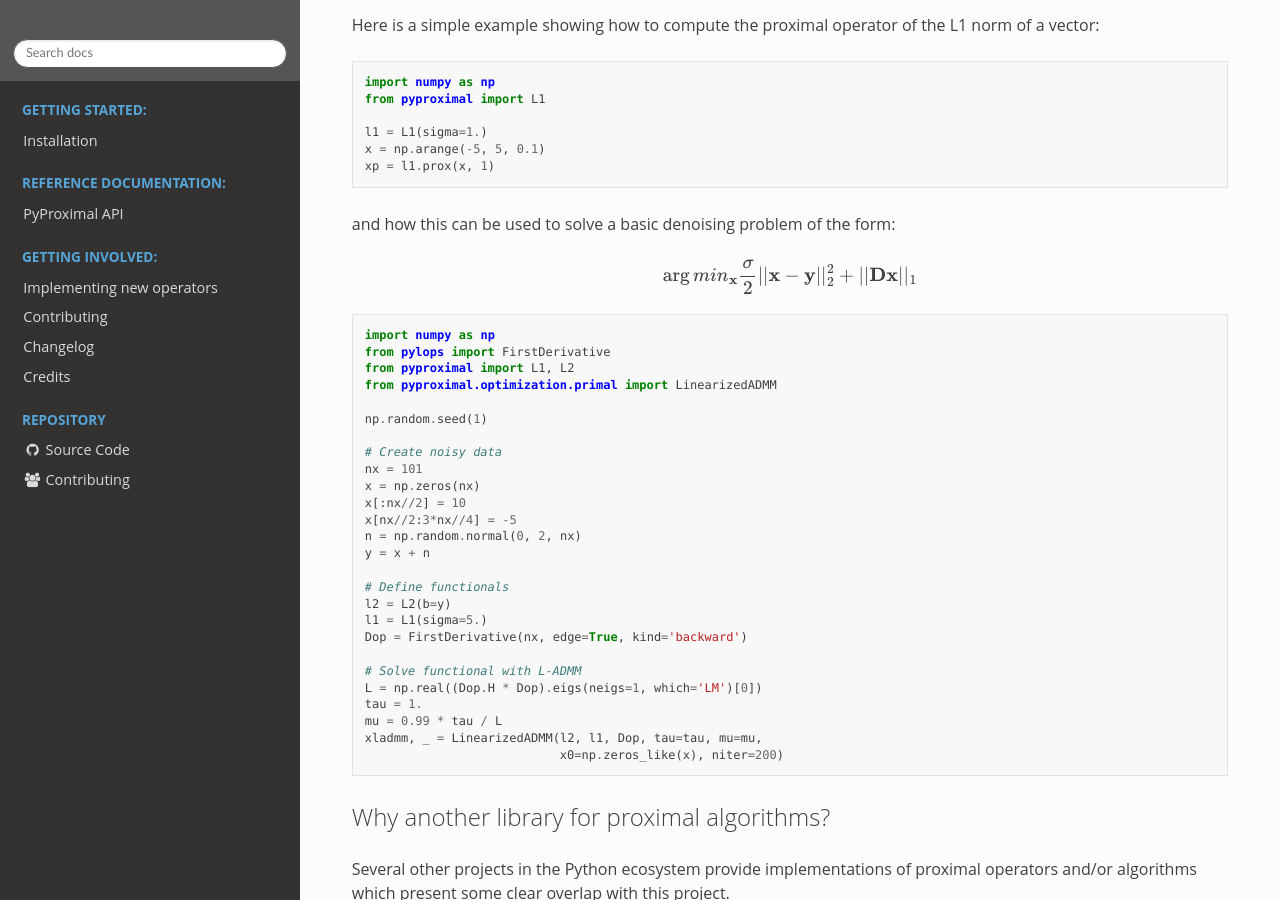
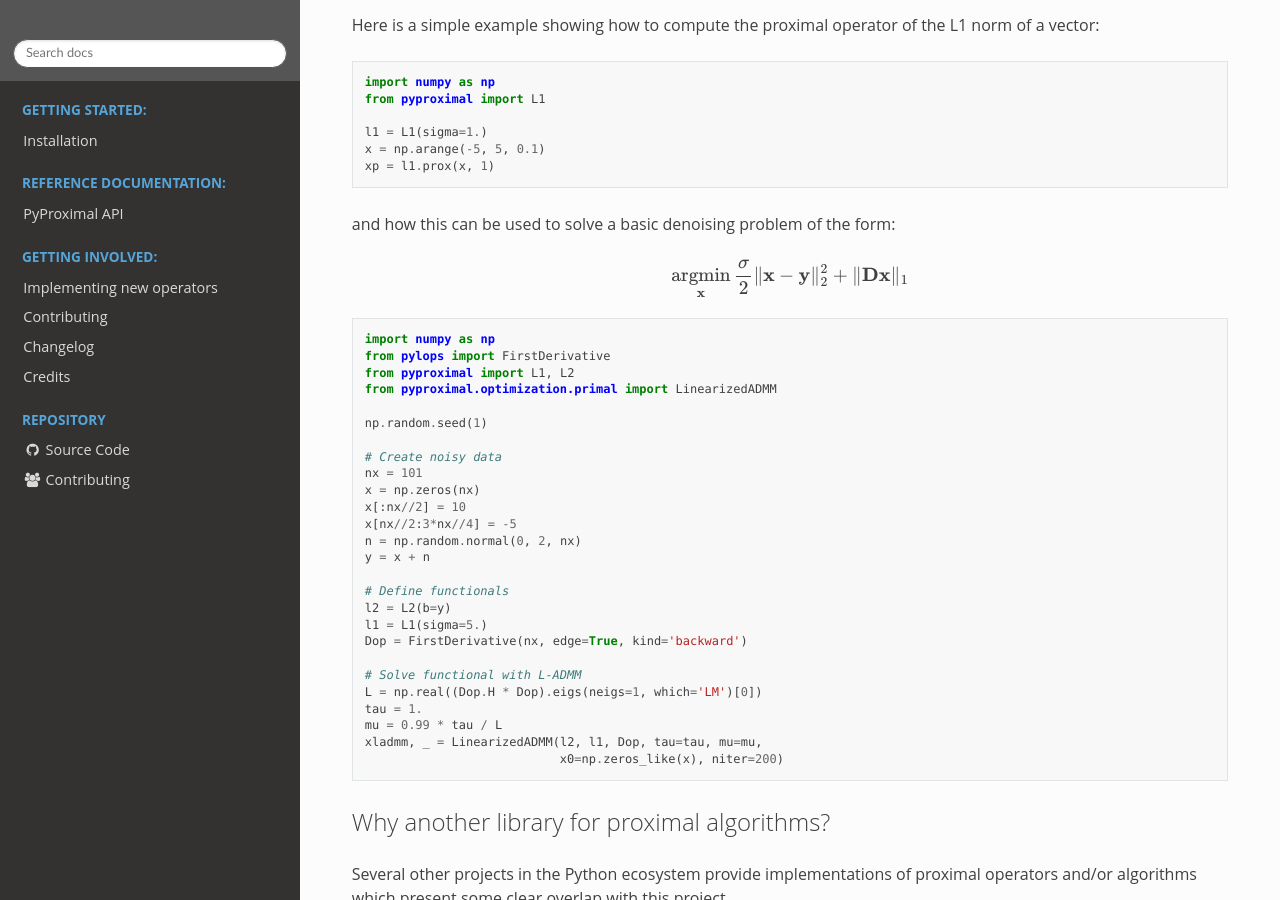
Before and after one commit to PyLops/pyproximal, a Sphinx documentation site: the page built from docs/source/index.rst, in a window 1280 px wide and 900 px high, scrolled down 468 px. Built offline with Sphinx 7.4.7 and the Read the Docs theme 2.0.0, drawn with Linux system fonts in a browser that asks for light colours; pages that are not in the unit, such as notebooks, are missing from menus; the version number could not be read and is left out; comment, search, counter and statistics services are not loaded.

Commit message:
Fix some other stylings

```diff
--- a/docs/source/adding.rst
+++ b/docs/source/adding.rst
@@ -104,14 +104,14 @@ of a box from ``-sigma`` to ``sigma`` as defined in the ``__init__`` method. Our
 Testing the operator
 --------------------
 Being able to write an operator is not yet a guarantee of the fact that the operator is correct. Testing proximal
-operators is however not easy. Two different scenarios can be idetified:
+operators is however not easy. Two different scenarios can be identified:
 
 - a closed form is available for both the proximal and the dual proximal. In this case, we can directly implement
   both of them and use the Moreau identity (:func:`pyproximal.utils.moreau`) to validate their correctness:
 
     .. math::
-        \mathbf{x} = prox_{\tau f} (\mathbf{x}) +
-            \tau prox_{\frac{1}{\tau} f^*} (\frac{\mathbf{x}}{\tau})
+        \mathbf{x} = \prox_{\tau f} (\mathbf{x}) +
+            \tau \prox_{\frac{1}{\tau} f^*} (\frac{\mathbf{x}}{\tau})
 
 - a closed form is not available for either the proximal or the dual proximal. In this case, we cannot validate one
   implementation against the other and we need to rely on ad-hoc tests to validate the implementation that we have
--- a/docs/source/index.rst
+++ b/docs/source/index.rst
@@ -34,8 +34,8 @@ and how this can be used to solve a basic denoising problem of the form:
 
 .. math::
 
-        \arg min_\mathbf{x} \frac{\sigma}{2}
-        ||\mathbf{x} - \mathbf{y} ||_2^2 + ||\mathbf{D} \mathbf{x}||_1
+        \argmin_\mathbf{x} \frac{\sigma}{2}
+        \|\mathbf{x} - \mathbf{y} \|_2^2 + \|\mathbf{D} \mathbf{x}\|_1
 
 .. code-block:: python
 
```
Also changed, not shown: 3 other files.
